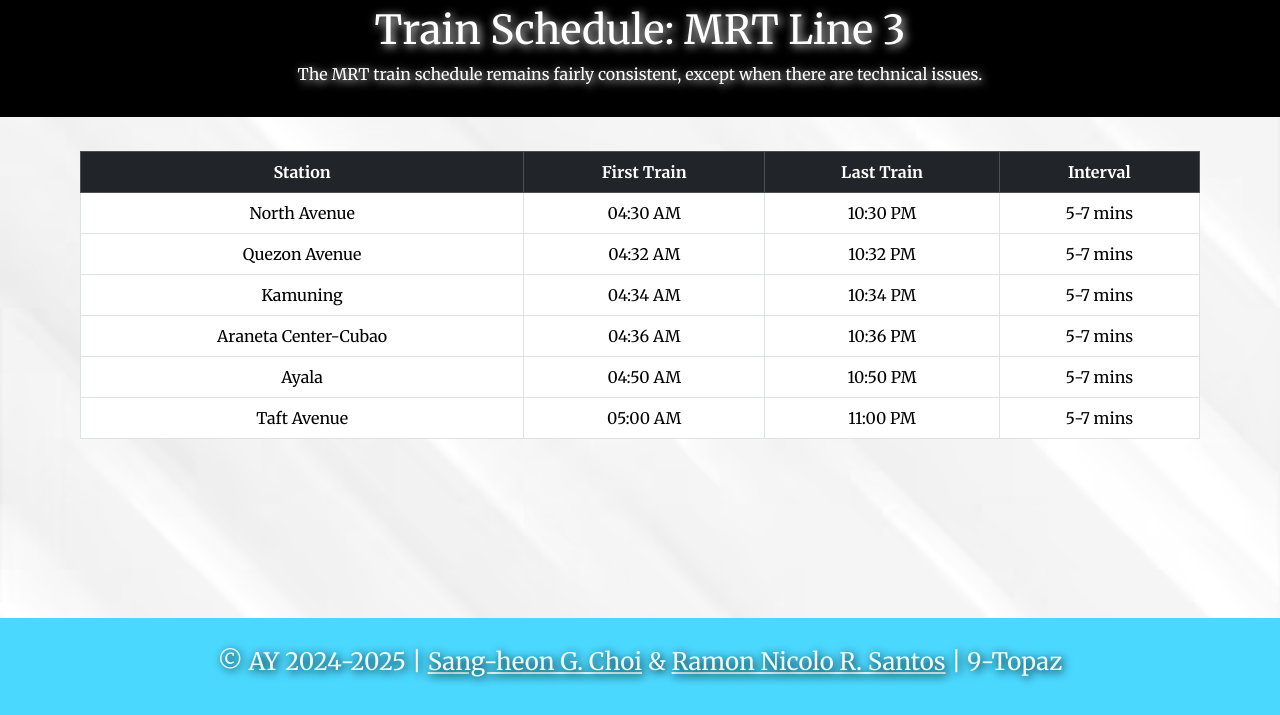
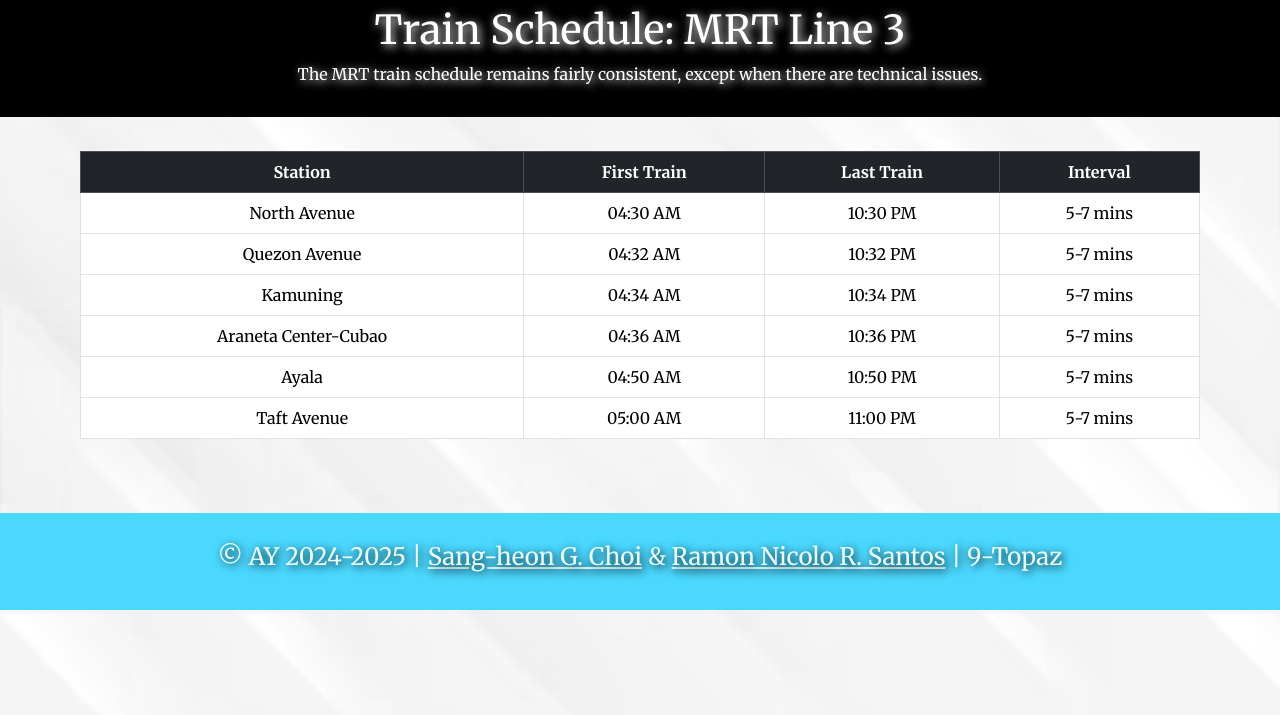
Before and after one commit to SChoi9T/GH_ICT9Topaz_Q3Project_Choi-Santos_Sang-heon-Ramon, a plain HTML site: page schedule.html in a window 1280 px wide. Shown: the part 85-800 px from the top of the page. Drawn offline with nearby package versions, Linux system fonts and the light colour scheme.

Commit message:
Update style.css

```diff
--- a/style.css
+++ b/style.css
@@ -143,7 +143,3 @@
     .footer a:hover {
         color: rgb(197, 216, 216);
     }
-
-    .footer-fixed {
-        position: fixed;
-    }
```
